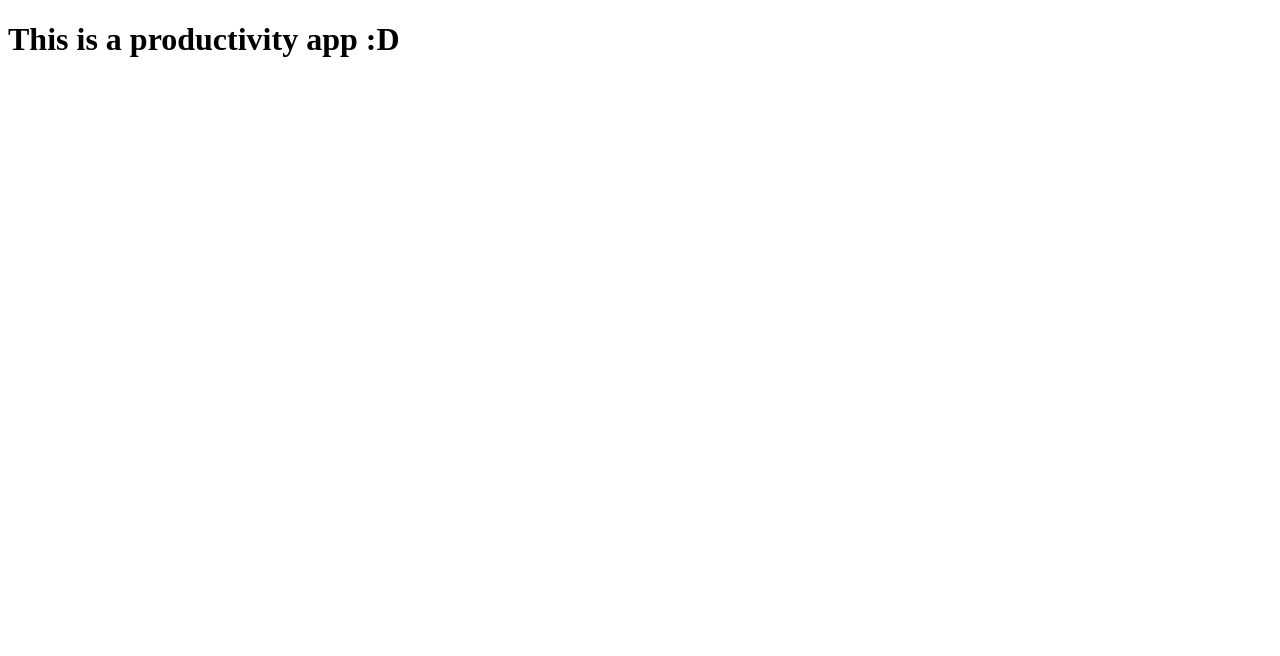
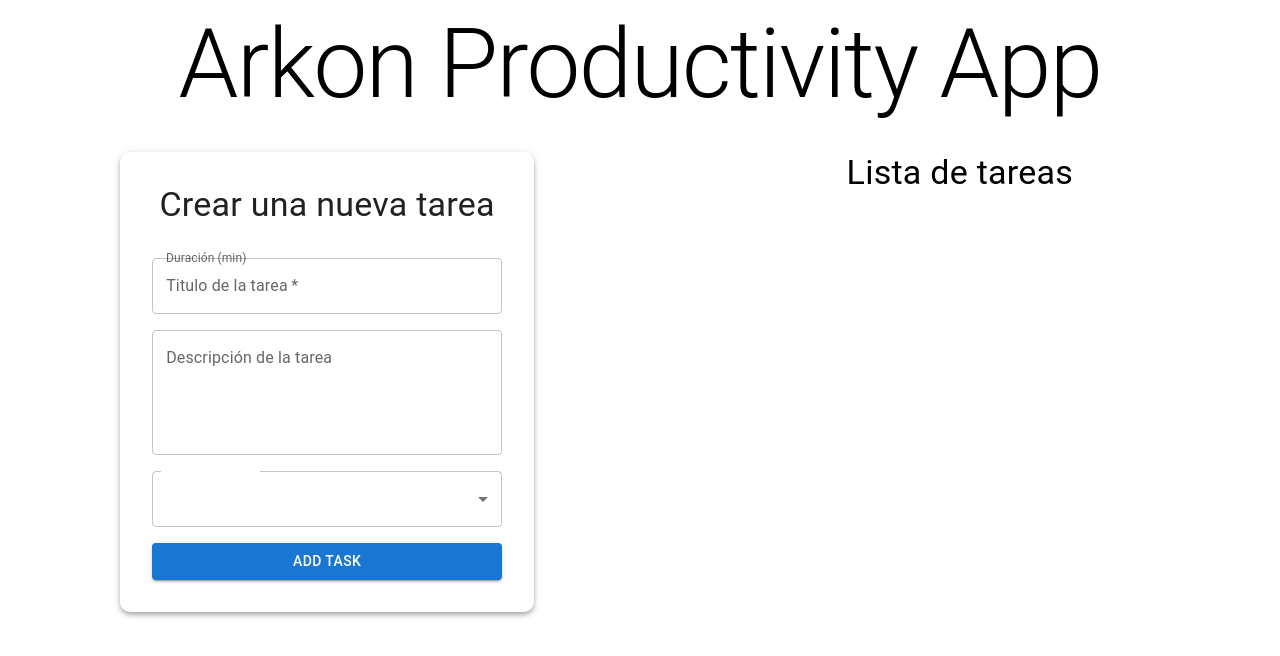
Before and after one commit to navi-exe04/productivity-app-arkon, a React (Vite) app: page / in a window 1280 px wide. Shown: the top 656 px of the page. Built offline with nearby package versions, Linux system fonts and the light colour scheme.

Commit message:
New components for tasks

```diff
--- a/src/App.tsx
+++ b/src/App.tsx
@@ -1,11 +1,31 @@
+import { TaskProvider } from "./contexts/TaskContext"
+import TaskForm from "./components/TaskForm"
+import TaskList from "./components/TaskList"
+import { Grid2, Typography, Box } from "@mui/material"
 
 function App() {
 
   return (
     <>
-      <div>
-        <h1>This is a productivity app :D</h1>
-      </div>
+      <TaskProvider>
+        <div id="productivity-app">
+          <header className="app-header">
+            <Typography variant='h1' textAlign="center" marginBottom="32px">
+                Arkon Productivity App
+            </Typography>
+          </header>
+          <Box>
+            <Grid2 container spacing={2} sx={{display: "flex", justifyContent: "space-around"}}>
+              <Grid2 xs={12}>
+                <TaskForm></TaskForm>
+              </Grid2>
+              <Grid2 xs={12}>
+                <TaskList></TaskList>
+              </Grid2>
+            </Grid2>
+          </Box>
+        </div>
+      </TaskProvider>
     </>
   )
 }
--- /dev/null
+++ b/src/components/TaskForm.tsx
@@ -0,0 +1,115 @@
+import { useState, useRef } from 'react';
+import { useTaskContext } from '../contexts/TaskContext';
+import {
+    FormControl, Button,
+    TextField, Stack,
+    Typography, Paper,
+    Box, Select, MenuItem,
+    InputLabel
+} from '@mui/material';
+
+const TaskForm = () => {
+    const { dispatch } = useTaskContext();
+    const [taskDescription, setTaskDescription] = useState<string>('');
+    const [taskDuration, setTaskDuration] = useState<number>(0);
+    const [taskTitle, setTaskTitle] = useState<string>("");
+    const [showDurationInput, setShowDurationInput] = useState<boolean>(false);
+
+    const inputRef = useRef<HTMLInputElement>(null);
+
+    const funAddTask = () => {
+        if (taskDescription.trim() && taskDuration > 0) {
+            dispatch({
+                type: 'ADD_TASK',
+                payload: {
+                    taskId: Date.now().toString(),
+                    taskTitle,
+                    taskDescription,
+                    taskDuration,
+                    isCompleted: false,
+                },
+            });
+            setTaskTitle('');
+            setTaskDescription('');
+            setTaskDuration(0);
+            inputRef.current?.focus();
+        }
+    };
+
+    const funSetTaskDuration = (duration : number) => {
+        if (duration != 1)
+            setTaskDuration(duration);
+        else
+            setShowDurationInput(true);
+    }
+
+    return (
+        <Box>
+            <Paper elevation={4} sx={{ padding: '2rem', maxWidth: '350px', width: '100%', borderRadius: '10px' }}>
+                <Typography variant="h4" align="center" marginBottom="32px">
+                    Crear una nueva tarea
+                </Typography>
+                <FormControl fullWidth>
+                    <Stack spacing={2}>
+                        <TextField
+                            fullWidth
+                            label="Titulo de la tarea"
+                            variant="outlined"
+                            value={taskTitle}
+                            onChange={(e) => setTaskTitle(e.target.value)}
+                            required
+                        />
+                        <TextField
+                            fullWidth
+                            label="Descripción de la tarea"
+                            variant="outlined"
+                            multiline
+                            rows={4}
+                            value={taskDescription}
+                            onChange={(e) => setTaskDescription(e.target.value)}
+                        />
+                        <div>
+                            {
+                                !showDurationInput ? (
+                                    <>
+                                        <InputLabel id="select-duration-label">
+                                            Duración (min)
+                                        </InputLabel>
+                                        <Select
+                                            fullWidth
+                                            labelId='select-duration-label'
+                                            id='select-duration'
+                                            label="Duración (min)"
+                                            value={taskDuration}
+                                            onChange={(e) => funSetTaskDuration(Number(e.target.value))}
+                                            required
+                                        >
+                                            <MenuItem value={30}>Corta (30 minutos)</MenuItem>
+                                            <MenuItem value={45}>Media (45 minutos)</MenuItem>
+                                            <MenuItem value={60}>Larga (1 hora)</MenuItem>
+                                            <MenuItem value={1}>Personalizada</MenuItem>
+                                        </Select>
+                                    </>
+                                )
+                                : (
+                                    <TextField
+                                        fullWidth
+                                        type='number'
+                                        label="Duración personalizada en min."
+                                        variant="outlined"
+                                        onChange={(e) => setTaskDuration(parseInt(e.target.value))}
+                                    />
+                                )
+                            }
+                        </div>
+                        <Button onClick={funAddTask} variant="contained" color="primary" fullWidth>
+                            Add Task
+                        </Button>
+                    </Stack>
+                </FormControl>
+            </Paper>
+        </Box>
+    );
+}
+
+export default TaskForm;
--- /dev/null
+++ b/src/components/TaskList.tsx
@@ -0,0 +1,42 @@
+import { useMemo } from 'react';
+import { useTaskContext } from '../contexts/TaskContext';
+import { Box, Button, Typography, Paper, Stack } from '@mui/material';
+
+const TaskList = () => {
+    const { state, dispatch } = useTaskContext();
+
+    const pendingTasks = useMemo(
+        () => state.filter(task => !task.isCompleted),
+        [state]
+    );
+
+    return (
+        <Box sx={{minWidth: "400px"}}>
+            <Typography variant="h4" textAlign="center" marginBottom="32px">
+                Lista de tareas
+            </Typography>
+            <Stack spacing={2}>
+                {
+                    pendingTasks.map(task => (
+                        <Paper elevation={3} key={task.taskId} sx={{border: "2px solid black", borderRadius: "8px", padding: "6px 12px"}}>
+                            <Typography variant='subtitle1' textAlign="center" marginBottom="16px">
+                                {task.taskTitle} - {task.taskDuration} minutos
+                            </Typography>
+                            <Typography variant='body1'>
+                                {task.taskDescription}
+                            </Typography>
+                            <Button className='base-Button-root' onClick={() => dispatch({ type: 'COMPLETE_TASK', payload: task.taskId })} >
+                                Completar
+                            </Button>
+                            <Button onClick={() => dispatch({ type: 'DELETE_TASK', payload: task.taskId })}>
+                                Eliminar
+                            </Button>
+                        </Paper>
+                    ))
+                }
+            </Stack>
+        </Box>
+    );
+}
+
+export default TaskList;
--- /dev/null
+++ b/src/contexts/TaskContext.tsx
@@ -0,0 +1,41 @@
+import React, { createContext, useReducer, useContext } from 'react';
+import { Task } from '../models/interfaces';
+
+type TaskState = Task[];
+
+type Action =
+    | { type: 'ADD_TASK'; payload: Task }
+    | { type: 'DELETE_TASK'; payload: string }
+    | { type: 'COMPLETE_TASK'; payload: string };
+
+const taskReducer = (state: TaskState, action: Action): TaskState => {
+    switch (action.type) {
+        case 'ADD_TASK':
+            return [...state, action.payload];
+        case 'DELETE_TASK':
+            return state.filter(task => task.taskId !== action.payload);
+        case 'COMPLETE_TASK':
+            return state.map(task =>
+                task.taskId === action.payload ? { ...task, completed: true } : task
+            );
+        default:
+            return state;
+    }
+};
+
+const TaskContext = createContext<{
+    state: TaskState;
+    dispatch: React.Dispatch<Action>;
+}>({ state: [], dispatch: () => null });
+
+export const TaskProvider: React.FC<{ children: React.ReactNode }> = ({ children }) => {
+    const [state, dispatch] = useReducer(taskReducer, []);
+
+    return (
+        <TaskContext.Provider value={{ state, dispatch }}>
+        {children}
+        </TaskContext.Provider>
+    );
+};
+
+export const useTaskContext = () => useContext(TaskContext);
--- /dev/null
+++ b/src/models/interfaces.ts
@@ -0,0 +1,7 @@
+export interface Task {
+    taskId: string;
+    taskTitle: string;
+    taskDescription: string;
+    taskDuration: number;
+    isCompleted: boolean;
+}
```
